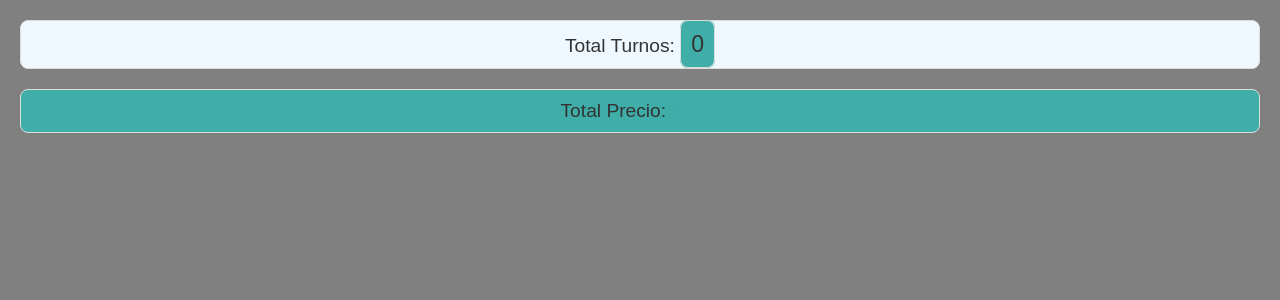
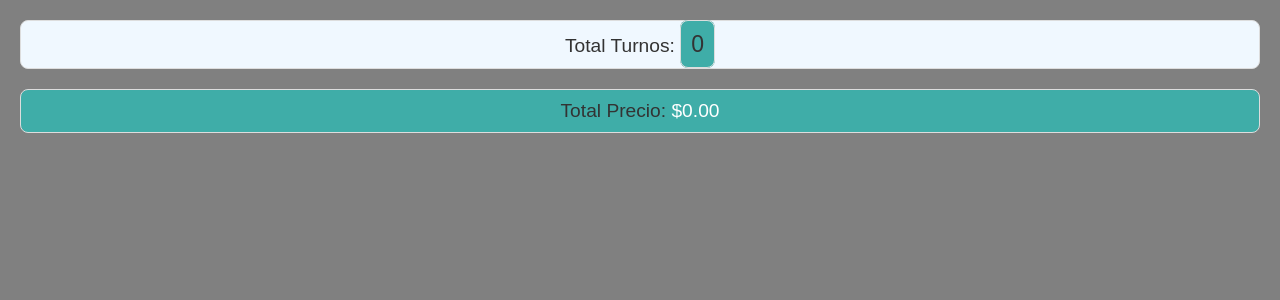
Before and after one commit to UliWT/Car_wash, a PHP site: page / in a window 1280 px wide. Shown: the part 358-658 px from the top of the page. Run offline with PHP 8.4, Linux system fonts and the light colour scheme; data comes from the database, SQL or seed files in the repository; data that the repository does not hold is empty.

Commit message:
Cambio color letra

```diff
--- a/front/Admin/styles-admin.css
+++ b/front/Admin/styles-admin.css
@@ -249,5 +249,5 @@ margin-top: 20px;
 }
 
 .total-precio span {
-    color: #3fada8;
+    color: white;
 }
```
